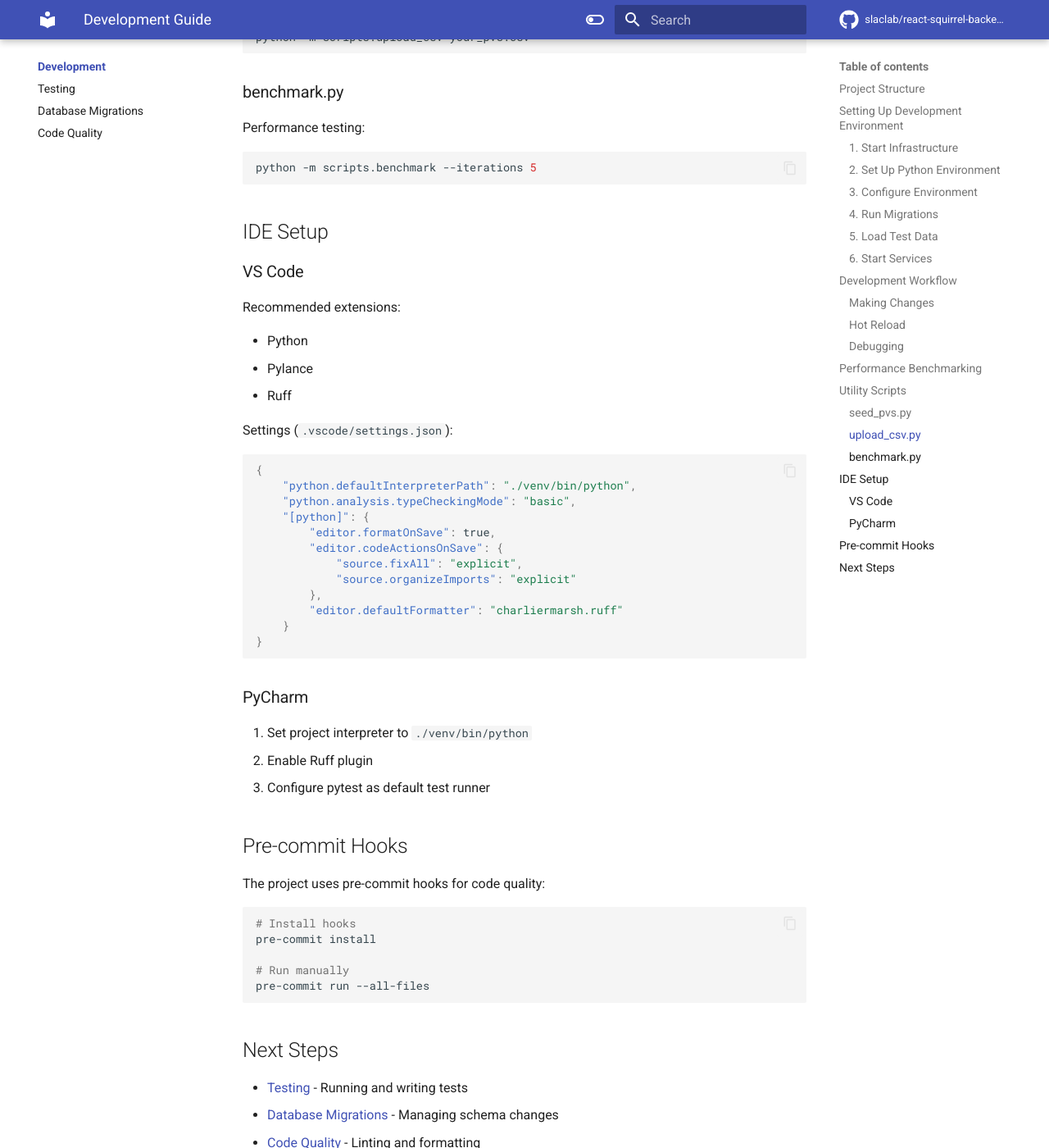
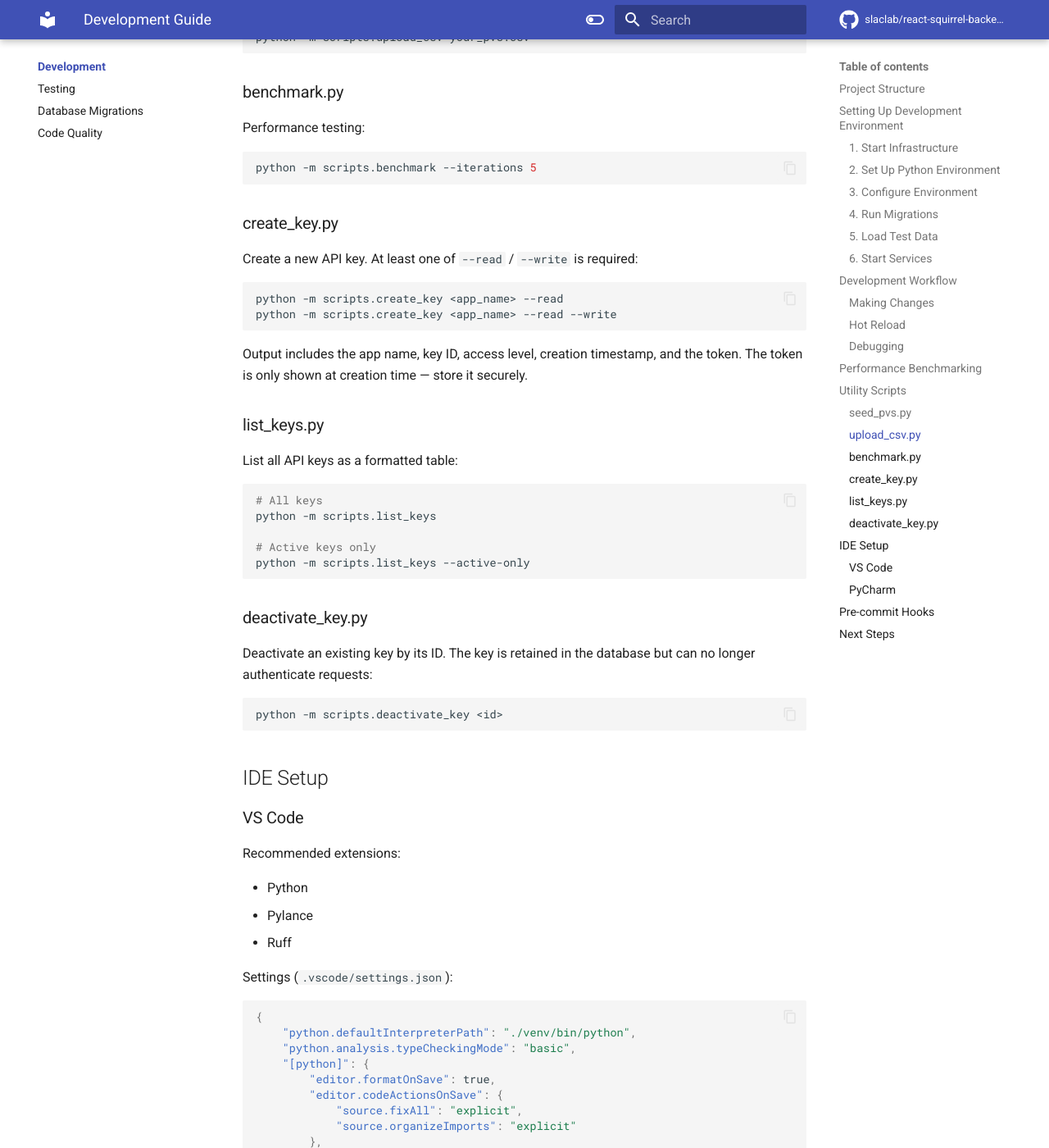
Before and after one commit to slaclab/react-squirrel-backend, an MkDocs documentation site: the page built from docs/development/index.md, in a window 1280 px wide and 1400 px high, scrolled down 3228 px. Shown: the whole window at 82% size. Built offline with MkDocs 1.6.1 and Material for MkDocs 9.7.7, drawn with Linux system fonts in a browser that asks for light colours; comment, search, counter and statistics services are not loaded.

Commit message:
DOC: Include scripts in documentation

````diff
--- a/docs/development/index.md
+++ b/docs/development/index.md
@@ -166,6 +166,37 @@ Performance testing:
 python -m scripts.benchmark --iterations 5
 ```
 
+### create_key.py
+
+Create a new API key. At least one of `--read` / `--write` is required:
+
+```bash
+python -m scripts.create_key <app_name> --read
+python -m scripts.create_key <app_name> --read --write
+```
+
+Output includes the app name, key ID, access level, creation timestamp, and the token. The token is only shown at creation time — store it securely.
+
+### list_keys.py
+
+List all API keys as a formatted table:
+
+```bash
+# All keys
+python -m scripts.list_keys
+
+# Active keys only
+python -m scripts.list_keys --active-only
+```
+
+### deactivate_key.py
+
+Deactivate an existing key by its ID. The key is retained in the database but can no longer authenticate requests:
+
+```bash
+python -m scripts.deactivate_key <id>
+```
+
 ## IDE Setup
 
 ### VS Code
````
Also changed, not shown: README.md (+40 -0 lines).
